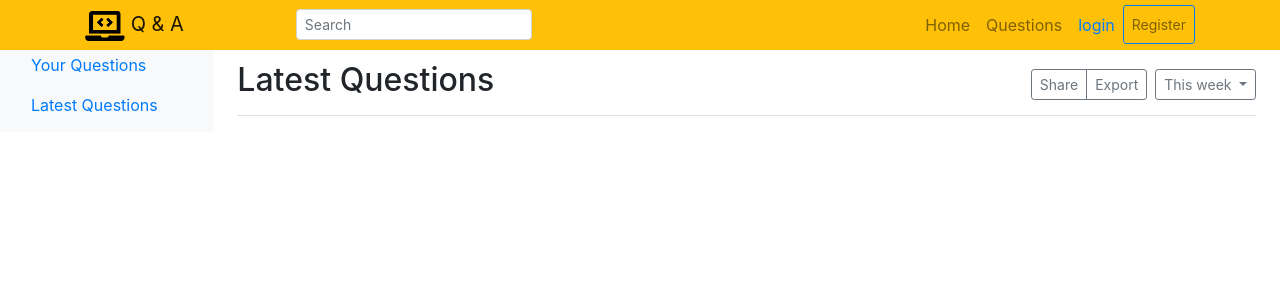
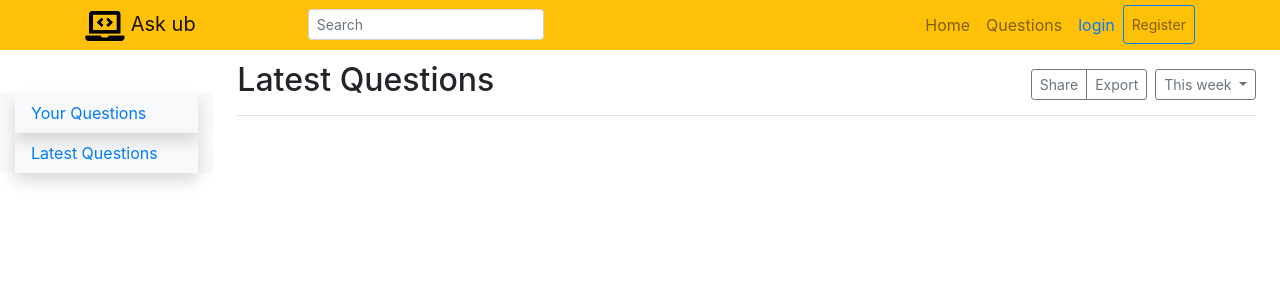
Before and after one commit to satyamfouzdar/quanda-local, a Django app: page /qna/latestquestions/ in a window 1280 px wide. Shown: the top 300 px of the page. Run offline with Django 3.2, Linux system fonts and the light colour scheme; data that the repository does not hold is empty; some libraries are stand-ins or nearby versions.

Commit message:
* changed the app name in navbar to Askub * seprated the question card in qna/snippets/questionCard.html * included questionCard.html in question.html * included questionCard.html in latest-question.html * added shadow property to the sidebar in question.html

```diff
--- a/templates/common/navbar.html
+++ b/templates/common/navbar.html
@@ -4,7 +4,7 @@
         <div class="container">
           <a href="{% url 'homepage'%}" class="navbar-brand pr-5">
                     <img src="{% static 'img/logo.png'%}" width="40" height="30" alt="">
-             <span class="font-custom">Q & A</span>
+             <span class="font-custom">Ask ub</span>
             </a>
           <div class="navbar-toggler" data-toggle="collapse" data-target="#navbarCollapse">
             <div class="navbar-toggler-icon"></div>
--- a/templates/qna/latest-questions.html
+++ b/templates/qna/latest-questions.html
@@ -20,7 +20,8 @@
         </div>
         <div class="container-fluid">
           {% for question in questions %}
-          <div class="card">
+          {% include "qna/snippets/questionCard.html" with instance=question %}
+          <!-- <div class="card">
               <div class="card-header">
                 {{ question.author }}
               </div>
@@ -29,7 +30,7 @@
                 <p class="card-text">{{ question.description }}</p>
                 <a href="#" class="btn btn-primary">See full details</a>
               </div>
-            </div>
+            </div> -->
             {% endfor %}
       </div>
       </main>
--- a/templates/sidebar.html
+++ b/templates/sidebar.html
@@ -1,20 +1,20 @@
-<nav class="col-md-2 d-none d-md-block bg-light sidebar">
+<nav class="col-md-2 d-none d-md-block bg-light sidebar mt-5">
     <div class="sidebar-sticky">
       <ul class="nav flex-column">
-        <li class="nav-item">
+        <li class="nav-item shadow">
           <a class="nav-link {% if yourquestions %}active{% else %}{% endif %}" href="{% url 'questions'%}">
             <span data-feather="home"></span>
             Your Questions <span class="sr-only">(current)</span>
           </a>
         </li>
-        <li class="nav-item">
+        <li class="nav-item shadow">
           <a class="nav-link {% if latestquestions %}active{% else %}{% endif %}" href="{% url 'latestquestions'%}">
             <span data-feather="file"></span>
             Latest Questions
           </a>
         </li>
         {% if request.user.is_authenticated %}
-        <li class="nav-item">
+        <li class="nav-item shadow">
           <a class="nav-link {% if askaquestion %}active{% else %}{% endif %}" href="{% url 'askaquestion'%}">
             <span data-feather="shopping-cart"></span>
             Ask a Question
```
Also changed, not shown: templates/qna/questions.html (+2 -67 lines), templates/qna/snippets/questionCard.html (added, +41 -0 lines).
